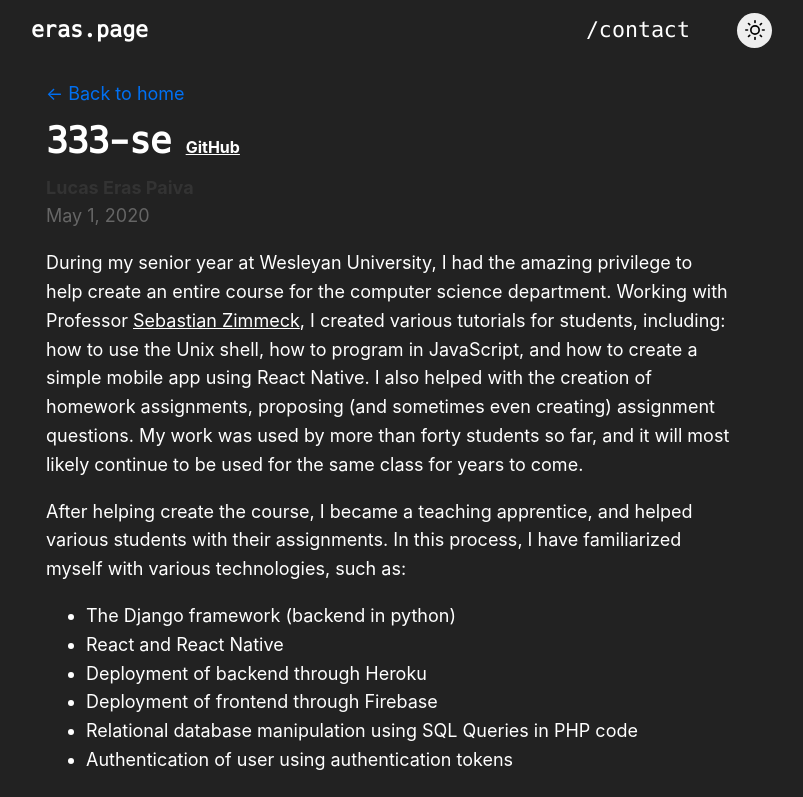
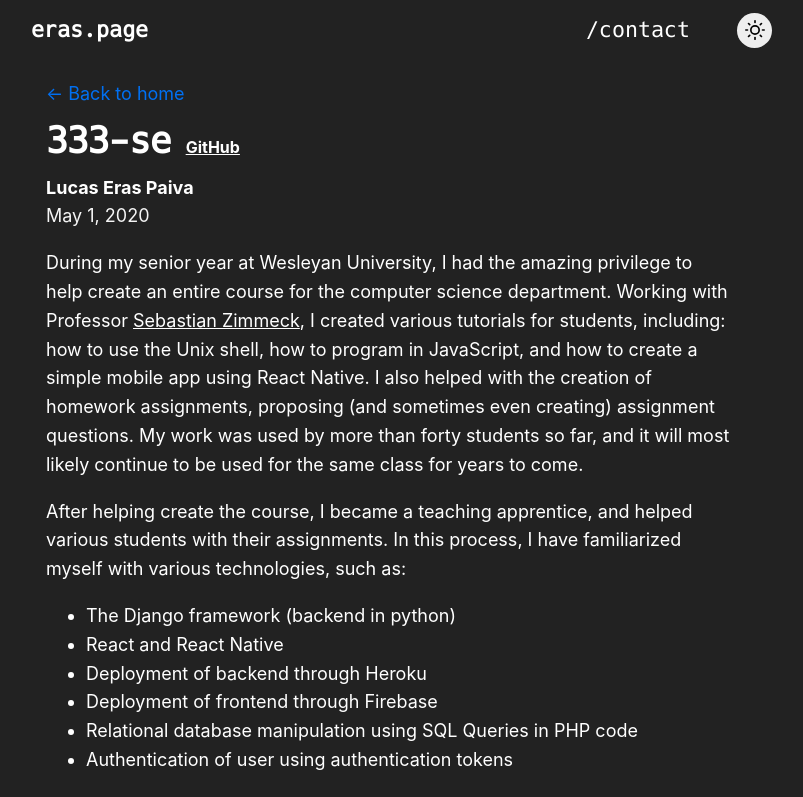
Before and after one commit to lucaseras/eras.page, a Next.js app: page /projects/333-se in a window 1280 px wide. Shown: the top 797 px of the page, without its empty margins (252-1055 px from the left). Built offline with nearby package versions, Linux system fonts and the light colour scheme.

Commit message:
fixed dark mode in project view

```diff
--- a/pages/projects/[id].js
+++ b/pages/projects/[id].js
@@ -1,11 +1,12 @@
 import Layout from '../../components/layout'
 import {getAllPostIds, getPostData} from '../../lib/getMDData'
-import utilStyles from '../../styles/utils.module.css'
+import styles from '../../styles/projects.module.css'
 import Date from '../../components/date'
 import Head from 'next/head'
 import ReactMarkdown from 'react-markdown'
 import {Prism as SyntaxHighlighter} from 'react-syntax-highlighter'
 import theme from 'react-syntax-highlighter/dist/cjs/styles/prism/xonokai'
+import { useTheme } from '../../styles/theme'
 
 export async function getStaticProps({params}) {
     const post = await getPostData(params.id, 'projects')
@@ -41,17 +42,19 @@ export default function Project({post}) {
             )
         }
     }
+    const [isDark, , ] = useTheme()
+    const dateStyle = isDark ? styles.dateDark : styles.dateLight
     return (
         <Layout>
             <Head>
                 <title>{post.title}</title>
             </Head>
             <article>
-                <h1 className={utilStyles.projectTitle}>{post.title}</h1>
-                <h4 className={utilStyles.github}>
+                <h1 className={styles.projectTitle}>{post.title}</h1>
+                <h4 className={styles.github}>
                     <a href={post.link}>GitHub</a></h4>
-                <h4 className={utilStyles.author}>{post.author} </h4>
-                <div className={utilStyles.lightText}>
+                <h4 className={styles.author}>{post.author} </h4>
+                <div className={dateStyle}>
                     <Date dateString={post.date} />
                 </div>
                 <ReactMarkdown components={components} children={post.content}></ReactMarkdown>
--- a/styles/global.css
+++ b/styles/global.css
@@ -33,13 +33,8 @@ a {
   cursor: pointer;
 }
 a:hover {
-  transition: color 0.3s;
-    text-decoration: underline;
+    transition: color 0.3s;
     color: steelblue;
-}
-
-a:visited {
-    color: inherit;
 }
 
 
--- /dev/null
+++ b/styles/projects.module.css
@@ -0,0 +1,30 @@
+.author {
+    margin: 0;
+}
+
+.DateLight {
+  margin: 0;
+  color: #666;
+}
+
+.dateDark{
+    margin: 0;
+  color: #F5F5F5;
+}
+
+
+.github {
+    display: inline;
+    font-size: 12pt;
+}
+
+.projectTitle {
+    display: inline-block;
+    font-family:'Hack';
+    font-size: 2rem;
+    line-height: 1.3;
+    font-weight: 800;
+    letter-spacing: -0.05rem;
+    margin: 0.5rem 0;
+    margin-right: 15px;
+}
--- a/styles/utils.module.css
+++ b/styles/utils.module.css
@@ -49,11 +49,16 @@
 
 .author {
     margin: 0;
-    color: #333333;
 }
+
+
 .lightText {
   margin: 0;
   color: #666;
+}
+
+.lightText .dark {
+  color: #ffffff;
 }
 
 .github {
```
